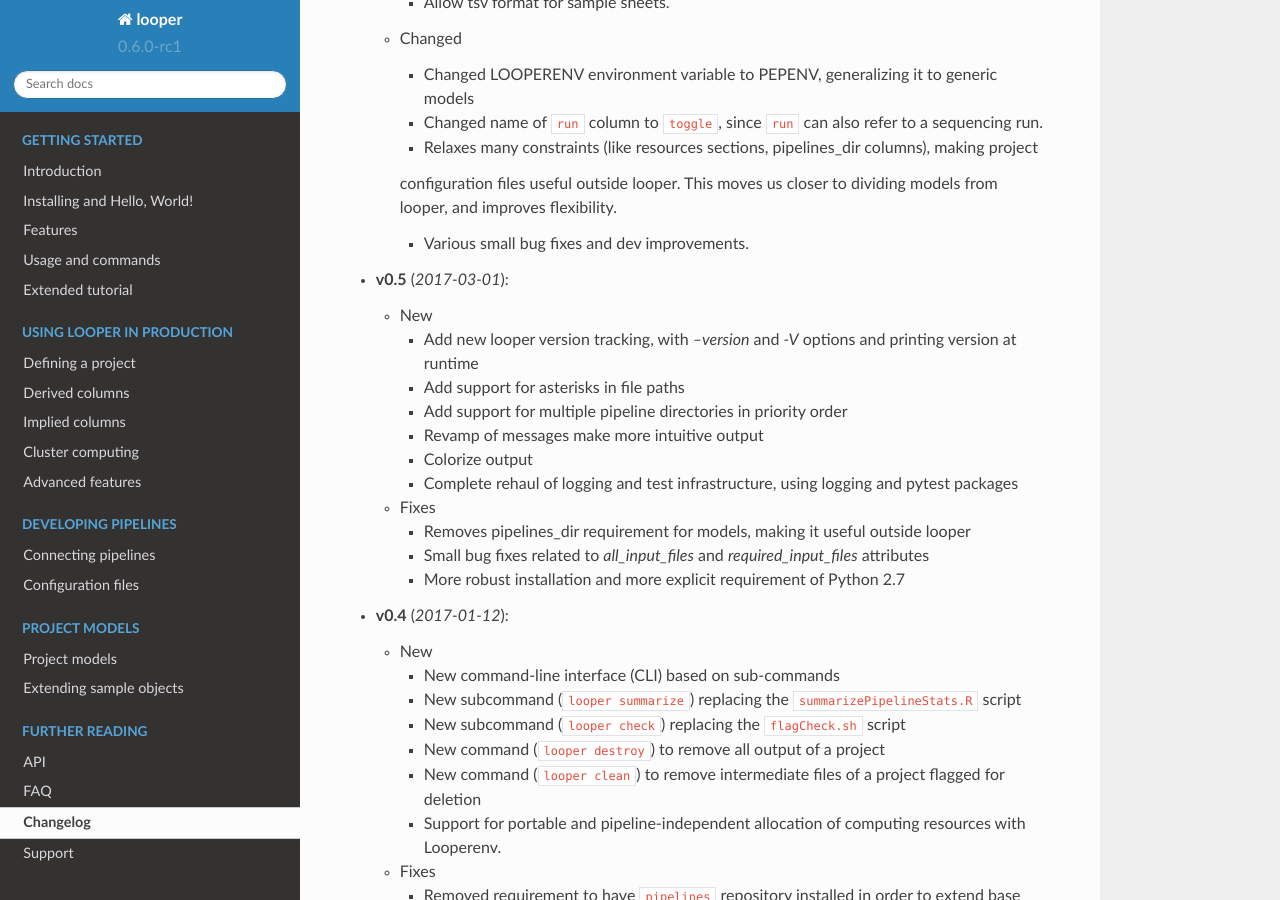
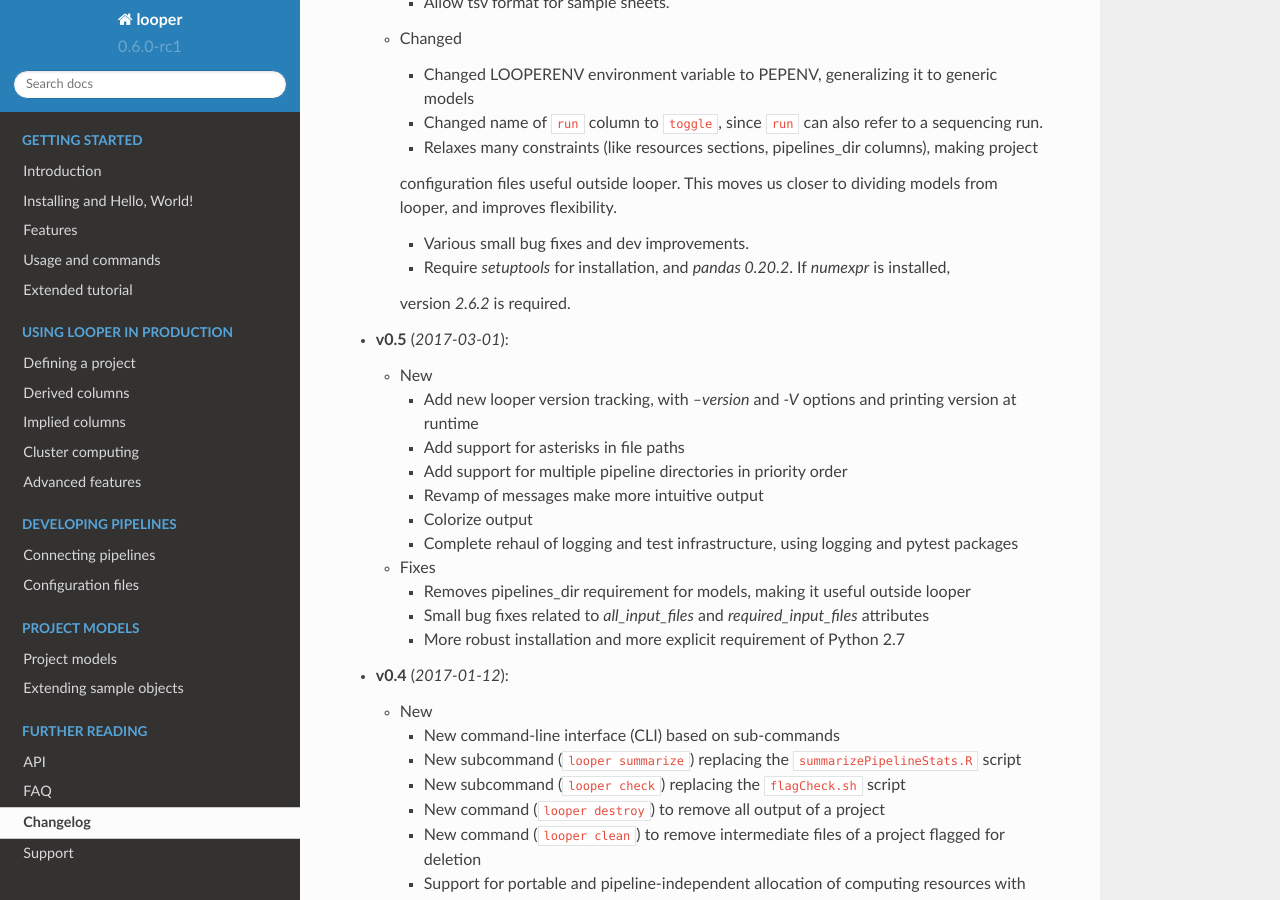
Before and after one commit to pepkit/peppy, a Sphinx documentation site: the page built from doc/source/changelog.rst, in a window 1280 px wide and 900 px high, scrolled down 435 px. Built offline with Sphinx 7.4.7 and the Read the Docs theme 2.0.0, drawn with Linux system fonts in a browser that asks for light colours.

Commit message:
reflect new requirements in changelog

```diff
--- a/doc/source/changelog.rst
+++ b/doc/source/changelog.rst
@@ -29,6 +29,8 @@ Changelog
 
     - Various small bug fixes and dev improvements.
 
+    - Require `setuptools` for installation, and `pandas 0.20.2`. If `numexpr` is installed,
+    version `2.6.2` is required.
 
 - **v0.5** (*2017-03-01*):
 
```
